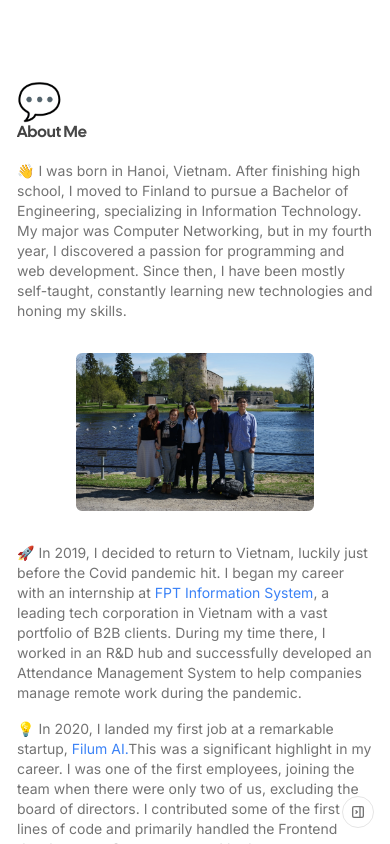
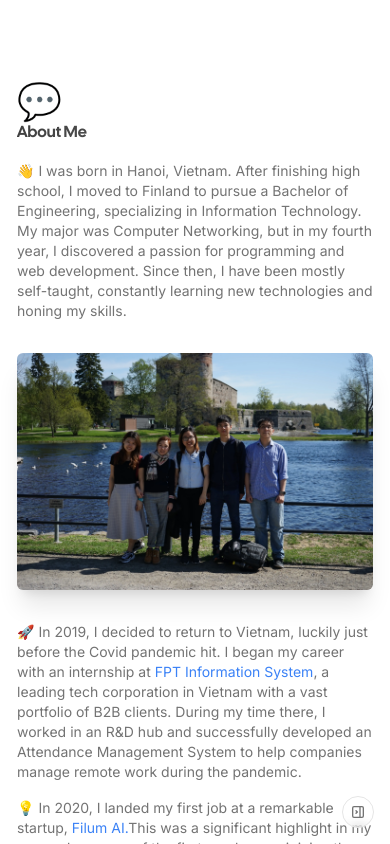
Before and after one commit to monmush/portfolio, a Next.js app: page /about in a window 390 px wide. Built offline with nearby package versions, Linux system fonts and the light colour scheme.

Commit message:
optimize img display

```diff
--- a/src/components/About.tsx
+++ b/src/components/About.tsx
@@ -27,7 +27,7 @@ export default function About() {
           width={600}
           height={400}
           alt="about"
-          className="rounded-md object-covershadow-xl aspect-[6/4] w-2/3 block m-auto my-8 h-auto"
+          className="rounded-md object-cover shadow-xl aspect-[6/4] w-full md:w-2/3 block m-auto my-8 h-auto"
         />
 
         <Paragraph className=" mt-4">
@@ -65,7 +65,7 @@ export default function About() {
           width={400}
           height={600}
           alt="about"
-          className="rounded-md object-covershadow-xl block w-2/3 aspect-[4/3] m-auto my-8 h-auto"
+          className="rounded-md object-cover shadow-xl block w-full md:w-2/3 aspect-[4/3] m-auto my-8 h-auto"
         />
 
         <Paragraph className=" mt-4">
@@ -93,7 +93,7 @@ export default function About() {
           width={600}
           height={900}
           alt="about"
-          className="rounded-md object-covershadow-xl block w-2/3 m-auto my-8 h-auto"
+          className="rounded-md object-cover shadow-xl block w-full md:w-2/3 m-auto my-8 h-auto"
         />
 
         <Paragraph className=" mt-4">
@@ -105,7 +105,7 @@ export default function About() {
           businesses.
         </Paragraph>
 
-        <div className="grid grid-cols-2 md:grid-cols-4 gap-10 my-10">
+        <div className="grid grid-cols-2 md:grid-cols-4 gap-4 md:gap-10 my-10">
           {bottomImages.map((image, index) => (
             <motion.div
               key={image}
```
